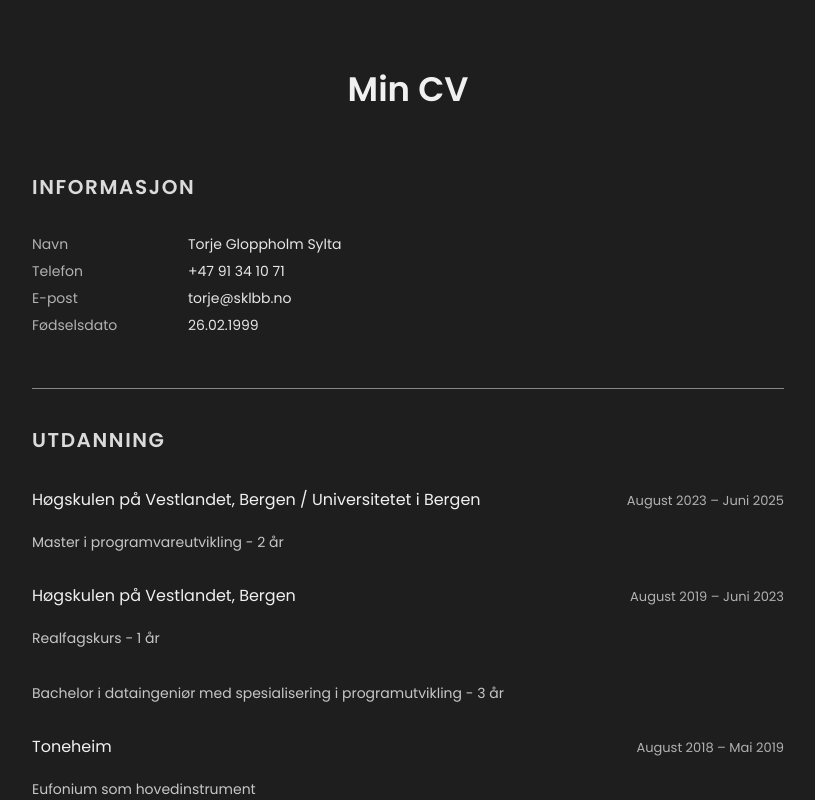
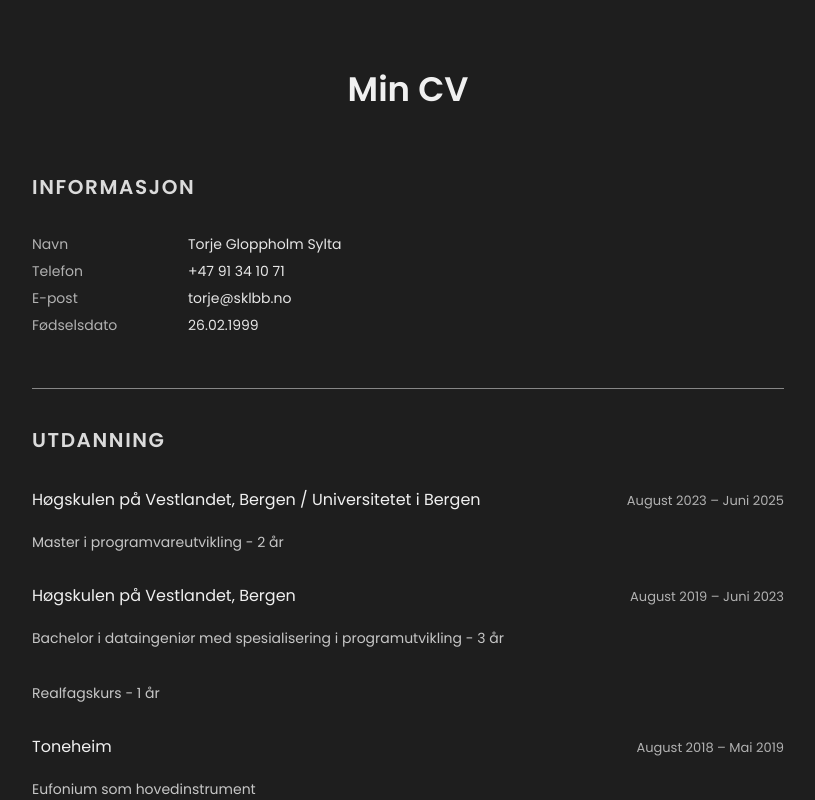
Before and after one commit to 587851/Min-Nettside, a Next.js app: page /min-cv in a window 1280 px wide. Shown: the top 800 px of the page, without its empty margins (232-1047 px from the left). Built offline with nearby package versions, Linux system fonts and the light colour scheme.

Commit message:
Liten endring i rekkefølge på min cv

```diff
--- a/src/app/min-cv/page.tsx
+++ b/src/app/min-cv/page.tsx
@@ -47,9 +47,8 @@ export default function MinCvPage() {
                 <span className={styles.entryTitle}>Høgskulen på Vestlandet, Bergen</span>
                 <span className={styles.entryPeriod}>August 2019 – Juni 2023</span>
               </div>
+              <p className={styles.entrySubtitle}>Bachelor i dataingeniør med spesialisering i programutvikling - 3 år</p>
               <p className={styles.entrySubtitle}>Realfagskurs - 1 år</p>
-              <p className={styles.entrySubtitle}>Bachelor i dataingeniør med spesialisering i programutvikling - 3 år</p>
-
             </div>
 
             <div className={styles.entry}>
```
